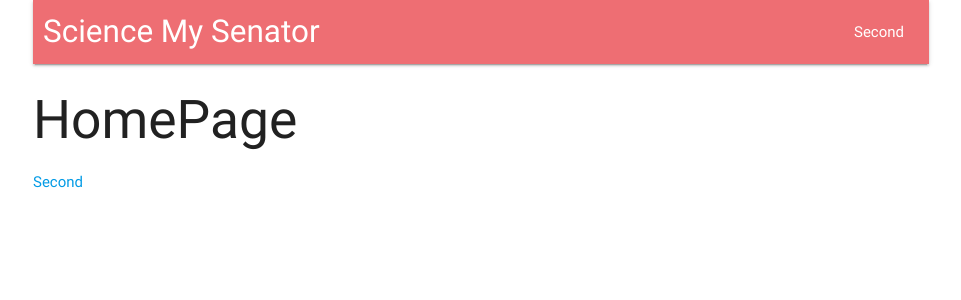
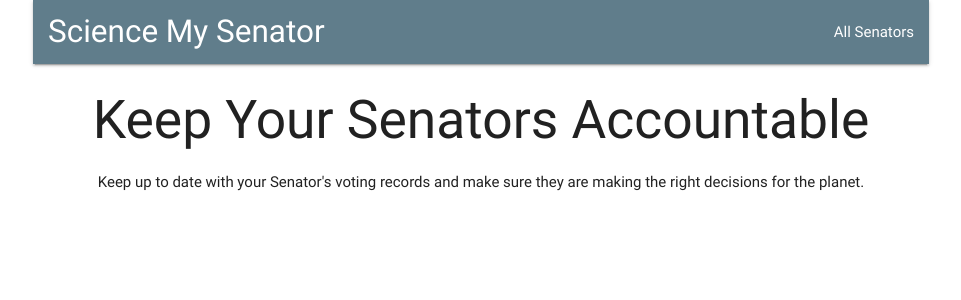
Before and after one commit to conorburke/Anaxagoras, a React (Create React App) app: page / in a window 1280 px wide. Shown: the top 300 px of the page, without its empty margins (159-1120 px from the left). Built offline with nearby package versions, Linux system fonts and the light colour scheme.

Commit message:
list all senators on cards

```diff
--- a/src/components/App.js
+++ b/src/components/App.js
@@ -2,7 +2,7 @@ import React, { Component } from 'react';
 import { BrowserRouter, Route } from 'react-router-dom';
 
 import Landing from './Landing';
-import Second from './Second';
+import SenatorList from './SenatorList';
 import Navbar from './Navbar';
 
 class App extends Component {
@@ -13,7 +13,7 @@ class App extends Component {
           <div>
             <Navbar/>
             <Route exact path="/" component={Landing} />
-            <Route exact path="/second" component={Second} />
+            <Route exact path="/senatorList" component={SenatorList} />
           </div>
         </BrowserRouter>
       </div>
--- a/src/components/Landing.js
+++ b/src/components/Landing.js
@@ -1,12 +1,12 @@
 import React, { Component } from 'react';
-import { Link } from 'react-router-dom';
 
 export default class Landing extends Component {
   render() {
     return (
-      <div>
-        <h2>HomePage</h2>
-        <Link to='/second'>Second</Link>
+      <div style={{textAlign: 'center'}}>
+        <h2>Keep Your Senators Accountable</h2>
+        <p>Keep up to date with your Senator's voting records
+          and make sure they are making the right decisions for the planet.</p>
       </div>
     );
   }
--- a/src/components/Navbar.js
+++ b/src/components/Navbar.js
@@ -5,16 +5,17 @@ export default class Navbar extends Component {
 
   render() {
     return (
-      <nav>
-        <div className="nav-wrapper" style={{margin: '0px 10px'}}>
+      <nav className="blue-grey darken-4">
+        <div className="nav-wrapper blue-grey">
           <Link
             to='/'
             className="left brand-logo"
+            style={{margin: '0px 15px'}}
           >
             Science My Senator
           </Link>
           <ul className="right">
-            <li><Link to='/second'>Second</Link></li>
+            <li><Link to='/senatorList'>All Senators</Link></li>
           </ul>
         </div>
       </nav>
--- a/src/components/Second.js
+++ /dev/null
@@ -1,53 +0,0 @@
-import React, { Component } from 'react';
-import { Link } from 'react-router-dom';
-
-
-
-export default class Second extends Component {
-  constructor(props) {
-    super(props);
-    this.state = {
-      senators: []
-    }
-  }
-
-  // renderContent() {
-  //   const list =[];
-  //   fetch('https://api.propublica.org/congress/v1/115/senate/members.json', {
-  //     method: 'GET',
-  //     headers: {
-  //       'X-API-Key': 'dYWbdesS99cIjyp1jAJ9vWcSXILAI1hEG5S38sE2'
-  //     }
-  //   }).then(response => response.json())
-  //     .then(data => {
-  //       data.results[0].members.map(senator => list.push(<li>{senator.last_name}</li>));
-  //       console.log(list);
-  //       return list;
-  //     });
-  // }
-
-  componentDidMount() {
-    const list =[];
-    fetch('https://api.propublica.org/congress/v1/115/senate/members.json', {
-      method: 'GET',
-      headers: {
-        'X-API-Key': process.env.REACT_APP_PROPUBLICA_API_KEY
-      }
-    }).then(response => response.json())
-      .then(data => {
-        data.results[0].members.map(senator => list.push(<li key={senator.id}>{senator.last_name}</li>));
-        console.log(list);
-        this.setState({senators: list});
-      });
-  }
-
-  render() {
-    return (
-      <div>
-        <h2>Second</h2>
-        <Link to='/'>HomePage</Link>
-        <ul>{this.state.senators}</ul>
-      </div>
-    );
-  }
-}
--- /dev/null
+++ b/src/components/SenatorList.js
@@ -0,0 +1,55 @@
+import React, { Component } from 'react';
+import { Link } from 'react-router-dom';
+
+
+
+export default class SenatorList extends Component {
+  constructor(props) {
+    super(props);
+    this.state = {
+      senators: []
+    }
+  }
+
+  componentDidMount() {
+    const list =[];
+    fetch('https://api.propublica.org/congress/v1/115/senate/members.json', {
+      method: 'GET',
+      headers: {
+        'X-API-Key': process.env.REACT_APP_PROPUBLICA_API_KEY
+      }
+    }).then(response => response.json())
+      .then(data => {
+        data.results[0].members.map(senator => list.push(
+          <li key={senator.id}>
+            <div className="row">
+              <div className="col m6 offset-m3">
+                <div className={`card darken-1 ${senator.party === 'R' ? 'red' : 'blue'}`}>
+                  <div className="card-content white-text">
+                    <span className="card-title">{`${senator.first_name} ${senator.last_name}`}</span>
+                    <p>Party: {senator.party}</p>
+                    <p>State: {senator.state}</p>
+                    <p>Twitter: {senator.twitter_account}</p>
+                  </div>
+                  <div className="card-action">
+                    <a href={senator.url}>Website</a>
+                    <a href={senator.contact_form}>Contact</a>
+                  </div>
+                </div>
+              </div>
+            </div>
+          </li>));
+        console.log(list);
+        this.setState({senators: list});
+      });
+  }
+
+  render() {
+    return (
+      <div>
+        <h2 style={{textAlign: 'center'}}>Current Senators</h2>
+        <ul style={{margin: '0 auto'}}>{this.state.senators}</ul>
+      </div>
+    );
+  }
+}
```
